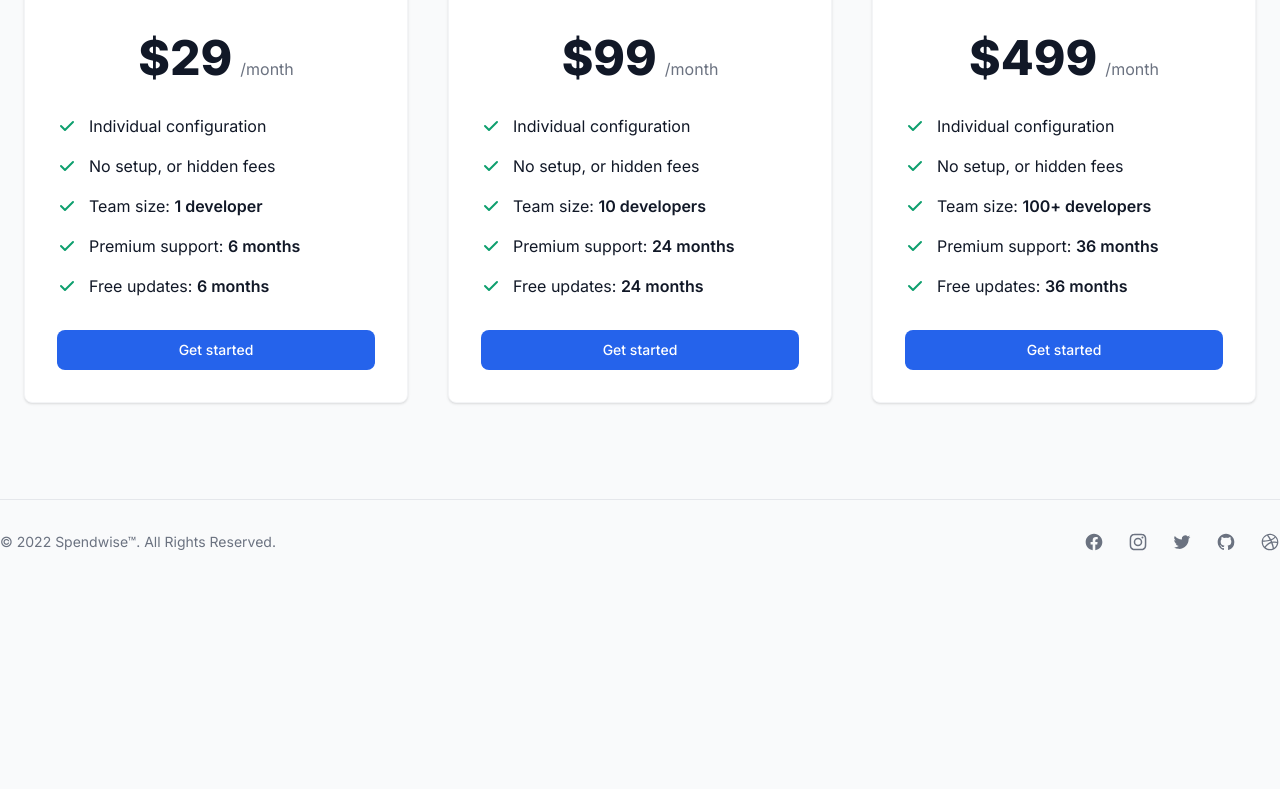
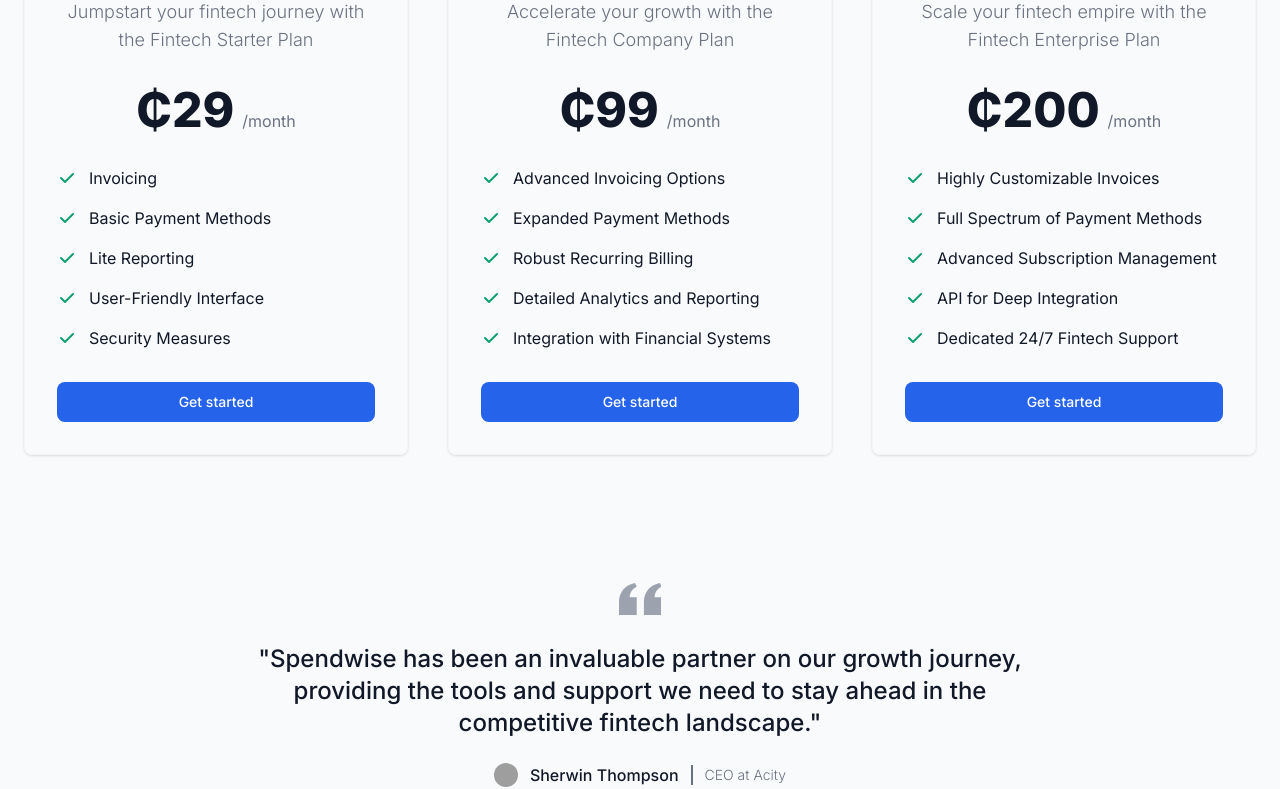
Before and after one commit to spyder1265/Spendwise, a Next.js app: page /pricing in a window 1280 px wide. Shown: the part 399-1188 px from the top of the page. Before the commit the page ends 971 px from the top, so only its background shows below. Built offline with nearby package versions, Linux system fonts and the light colour scheme; grey boxes are pictures that could not be loaded.

Commit message:
both about and price page

```diff
--- a/app/pricing/page.tsx
+++ b/app/pricing/page.tsx
@@ -10,17 +10,17 @@ const Pricing: React.FC = () => {
       </div>
       <section className="pt-10">
   <div className="py-8 px-4 mx-auto max-w-screen-xl lg:py-16 lg:px-6">
-      <div className="mx-auto max-w-screen-md text-center mb-8 lg:mb-12">
-          <h2 className="mb-4 text-4xl tracking-tight font-extrabold text-gray-900 dark:text-white">Designed for business teams like yours</h2>
-          <p className="mb-5 font-light text-gray-500 sm:text-xl dark:text-gray-400">Here at Flowbite we focus on markets where technology, innovation, and capital can unlock long-term value and drive economic growth.</p>
+      <div className="mx-auto max-w-screen-md text-center mb-16 lg:mb-20">
+          <h2 className="mb-4 mt-5 text-4xl tracking-tight font-extrabold text-gray-900 dark:text-white">Spendwise Pricing</h2>
+          <p className="mb-5 font-light text-gray-500 sm:text-xl dark:text-gray-400">Choosing the right plan for your needs is the first step towards unlocking the full potential of Spendwise.</p>
       </div>
       <div className="space-y-8 lg:grid lg:grid-cols-3 sm:gap-6 xl:gap-10 lg:space-y-0">
 
-          <div className="flex flex-col p-6 mx-auto max-w-lg text-center text-gray-900 bg-white rounded-lg border border-gray-100 shadow dark:border-gray-600 xl:p-8 dark:bg-gray-800 dark:text-white">
+          <div className="flex flex-col p-6 mx-auto max-w-lg text-center text-gray-900  rounded-lg border border-gray-100 shadow dark:border-gray-600 xl:p-8 neutral dark:text-white">
               <h3 className="mb-4 text-2xl font-semibold">Starter</h3>
-              <p className="font-light text-gray-500 sm:text-lg dark:text-gray-400">Best option for personal use & for your next project.</p>
+              <p className="font-light text-gray-500 sm:text-lg dark:text-gray-400">Jumpstart your fintech journey with the Fintech Starter Plan</p>
               <div className="flex justify-center items-baseline my-8">
-                  <span className="mr-2 text-5xl font-extrabold">$29</span>
+                  <span className="mr-2 text-5xl font-extrabold">₵29</span>
                   <span className="text-gray-500 dark:text-gray-400">/month</span>
               </div>
 
@@ -28,37 +28,37 @@ const Pricing: React.FC = () => {
                   <li className="flex items-center space-x-3">
 
                       <svg className="flex-shrink-0 w-5 h-5 text-green-500 dark:text-green-400" fill="currentColor" viewBox="0 0 20 20" xmlns="http://www.w3.org/2000/svg"><path fill-rule="evenodd" d="M16.707 5.293a1 1 0 010 1.414l-8 8a1 1 0 01-1.414 0l-4-4a1 1 0 011.414-1.414L8 12.586l7.293-7.293a1 1 0 011.414 0z" clip-rule="evenodd"></path></svg>
-                      <span>Individual configuration</span>
+                      <span>Invoicing</span>
                   </li>
                   <li className="flex items-center space-x-3">
 
                       <svg className="flex-shrink-0 w-5 h-5 text-green-500 dark:text-green-400" fill="currentColor" viewBox="0 0 20 20" xmlns="http://www.w3.org/2000/svg"><path fill-rule="evenodd" d="M16.707 5.293a1 1 0 010 1.414l-8 8a1 1 0 01-1.414 0l-4-4a1 1 0 011.414-1.414L8 12.586l7.293-7.293a1 1 0 011.414 0z" clip-rule="evenodd"></path></svg>
-                      <span>No setup, or hidden fees</span>
+                      <span>Basic Payment Methods</span>
                   </li>
                   <li className="flex items-center space-x-3">
 
                       <svg className="flex-shrink-0 w-5 h-5 text-green-500 dark:text-green-400" fill="currentColor" viewBox="0 0 20 20" xmlns="http://www.w3.org/2000/svg"><path fill-rule="evenodd" d="M16.707 5.293a1 1 0 010 1.414l-8 8a1 1 0 01-1.414 0l-4-4a1 1 0 011.414-1.414L8 12.586l7.293-7.293a1 1 0 011.414 0z" clip-rule="evenodd"></path></svg>
-                      <span>Team size: <span className="font-semibold">1 developer</span></span>
+                      <span>Lite Reporting</span>
                   </li>
                   <li className="flex items-center space-x-3">
 
                       <svg className="flex-shrink-0 w-5 h-5 text-green-500 dark:text-green-400" fill="currentColor" viewBox="0 0 20 20" xmlns="http://www.w3.org/2000/svg"><path fill-rule="evenodd" d="M16.707 5.293a1 1 0 010 1.414l-8 8a1 1 0 01-1.414 0l-4-4a1 1 0 011.414-1.414L8 12.586l7.293-7.293a1 1 0 011.414 0z" clip-rule="evenodd"></path></svg>
-                      <span>Premium support: <span className="font-semibold">6 months</span></span>
+                      <span>User-Friendly Interface</span>
                   </li>
                   <li className="flex items-center space-x-3">
 
                       <svg className="flex-shrink-0 w-5 h-5 text-green-500 dark:text-green-400" fill="currentColor" viewBox="0 0 20 20" xmlns="http://www.w3.org/2000/svg"><path fill-rule="evenodd" d="M16.707 5.293a1 1 0 010 1.414l-8 8a1 1 0 01-1.414 0l-4-4a1 1 0 011.414-1.414L8 12.586l7.293-7.293a1 1 0 011.414 0z" clip-rule="evenodd"></path></svg>
-                      <span>Free updates: <span className="font-semibold">6 months</span></span>
+                      <span>Security Measures</span>
                   </li>
               </ul>
               <a href="#" className="text-white bg-primary-600 hover:bg-primary-700 focus:ring-4 focus:ring-primary-200 font-medium rounded-lg text-sm px-5 py-2.5 text-center dark:text-white  dark:focus:ring-primary-900">Get started</a>
           </div>
 
-          <div className="flex flex-col p-6 mx-auto max-w-lg text-center text-gray-900 bg-white rounded-lg border border-gray-100 shadow dark:border-gray-600 xl:p-8 dark:bg-gray-800 dark:text-white">
+          <div className="flex flex-col p-6 mx-auto max-w-lg text-center text-gray-900 rounded-lg border border-gray-100 shadow dark:border-gray-600 xl:p-8  neutral dark:text-white">
               <h3 className="mb-4 text-2xl font-semibold">Company</h3>
-              <p className="font-light text-gray-500 sm:text-lg dark:text-gray-400">Relevant for multiple users, extended & premium support.</p>
+              <p className="font-light text-gray-500 sm:text-lg dark:text-gray-400">Accelerate your growth with the Fintech Company Plan</p>
               <div className="flex justify-center items-baseline my-8">
-                  <span className="mr-2 text-5xl font-extrabold">$99</span>
+                  <span className="mr-2 text-5xl font-extrabold">₵99</span>
                   <span className="text-gray-500 dark:text-gray-400">/month</span>
               </div>
 
@@ -66,36 +66,36 @@ const Pricing: React.FC = () => {
                   <li className="flex items-center space-x-3">
 
                       <svg className="flex-shrink-0 w-5 h-5 text-green-500 dark:text-green-400" fill="currentColor" viewBox="0 0 20 20" xmlns="http://www.w3.org/2000/svg"><path fill-rule="evenodd" d="M16.707 5.293a1 1 0 010 1.414l-8 8a1 1 0 01-1.414 0l-4-4a1 1 0 011.414-1.414L8 12.586l7.293-7.293a1 1 0 011.414 0z" clip-rule="evenodd"></path></svg>
-                      <span>Individual configuration</span>
+                      <span>Advanced Invoicing Options</span>
                   </li>
                   <li className="flex items-center space-x-3">
 
                       <svg className="flex-shrink-0 w-5 h-5 text-green-500 dark:text-green-400" fill="currentColor" viewBox="0 0 20 20" xmlns="http://www.w3.org/2000/svg"><path fill-rule="evenodd" d="M16.707 5.293a1 1 0 010 1.414l-8 8a1 1 0 01-1.414 0l-4-4a1 1 0 011.414-1.414L8 12.586l7.293-7.293a1 1 0 011.414 0z" clip-rule="evenodd"></path></svg>
-                      <span>No setup, or hidden fees</span>
+                      <span>Expanded Payment Methods</span>
                   </li>
                   <li className="flex items-center space-x-3">
 
                       <svg className="flex-shrink-0 w-5 h-5 text-green-500 dark:text-green-400" fill="currentColor" viewBox="0 0 20 20" xmlns="http://www.w3.org/2000/svg"><path fill-rule="evenodd" d="M16.707 5.293a1 1 0 010 1.414l-8 8a1 1 0 01-1.414 0l-4-4a1 1 0 011.414-1.414L8 12.586l7.293-7.293a1 1 0 011.414 0z" clip-rule="evenodd"></path></svg>
-                      <span>Team size: <span className="font-semibold">10 developers</span></span>
+                      <span>Robust Recurring Billing</span>
                   </li>
                   <li className="flex items-center space-x-3">
                       <svg className="flex-shrink-0 w-5 h-5 text-green-500 dark:text-green-400" fill="currentColor" viewBox="0 0 20 20" xmlns="http://www.w3.org/2000/svg"><path fill-rule="evenodd" d="M16.707 5.293a1 1 0 010 1.414l-8 8a1 1 0 01-1.414 0l-4-4a1 1 0 011.414-1.414L8 12.586l7.293-7.293a1 1 0 011.414 0z" clip-rule="evenodd"></path></svg>
-                      <span>Premium support: <span className="font-semibold">24 months</span></span>
+                      <span>Detailed Analytics and Reporting</span>
                   </li>
                   <li className="flex items-center space-x-3">
 
                       <svg className="flex-shrink-0 w-5 h-5 text-green-500 dark:text-green-400" fill="currentColor" viewBox="0 0 20 20" xmlns="http://www.w3.org/2000/svg"><path fill-rule="evenodd" d="M16.707 5.293a1 1 0 010 1.414l-8 8a1 1 0 01-1.414 0l-4-4a1 1 0 011.414-1.414L8 12.586l7.293-7.293a1 1 0 011.414 0z" clip-rule="evenodd"></path></svg>
-                      <span>Free updates: <span className="font-semibold">24 months</span></span>
+                      <span>Integration with Financial Systems</span>
                   </li>
               </ul>
               <a href="#" className="text-white bg-primary-600 hover:bg-primary-700 focus:ring-4 focus:ring-primary-200 font-medium rounded-lg text-sm px-5 py-2.5 text-center dark:text-white  dark:focus:ring-primary-900">Get started</a>
           </div>
 
-          <div className="flex flex-col p-6 mx-auto max-w-lg text-center text-gray-900 bg-white rounded-lg border border-gray-100 shadow dark:border-gray-600 xl:p-8 dark:bg-gray-800 dark:text-white">
+          <div className="flex flex-col p-6 mx-auto max-w-lg text-center text-gray-900  rounded-lg border border-gray-100 shadow dark:border-gray-600 xl:p-8  neutral dark:text-white">
               <h3 className="mb-4 text-2xl font-semibold">Enterprise</h3>
-              <p className="font-light text-gray-500 sm:text-lg dark:text-gray-400">Best for large scale uses and extended redistribution rights.</p>
+              <p className="font-light text-gray-500 sm:text-lg dark:text-gray-400">Scale your fintech empire with the Fintech Enterprise Plan</p>
               <div className="flex justify-center items-baseline my-8">
-                  <span className="mr-2 text-5xl font-extrabold">$499</span>
+                  <span className="mr-2 text-5xl font-extrabold">₵200</span>
                   <span className="text-gray-500 dark:text-gray-400">/month</span>
               </div>
 
@@ -103,32 +103,52 @@ const Pricing: React.FC = () => {
                   <li className="flex items-center space-x-3">
 
                       <svg className="flex-shrink-0 w-5 h-5 text-green-500 dark:text-green-400" fill="currentColor" viewBox="0 0 20 20" xmlns="http://www.w3.org/2000/svg"><path fill-rule="evenodd" d="M16.707 5.293a1 1 0 010 1.414l-8 8a1 1 0 01-1.414 0l-4-4a1 1 0 011.414-1.414L8 12.586l7.293-7.293a1 1 0 011.414 0z" clip-rule="evenodd"></path></svg>
-                      <span>Individual configuration</span>
+                      <span>Highly Customizable Invoices</span>
                   </li>
                   <li className="flex items-center space-x-3">
 
                       <svg className="flex-shrink-0 w-5 h-5 text-green-500 dark:text-green-400" fill="currentColor" viewBox="0 0 20 20" xmlns="http://www.w3.org/2000/svg"><path fill-rule="evenodd" d="M16.707 5.293a1 1 0 010 1.414l-8 8a1 1 0 01-1.414 0l-4-4a1 1 0 011.414-1.414L8 12.586l7.293-7.293a1 1 0 011.414 0z" clip-rule="evenodd"></path></svg>
-                      <span>No setup, or hidden fees</span>
+                      <span>Full Spectrum of Payment Methods</span>
                   </li>
                   <li className="flex items-center space-x-3">
 
                       <svg className="flex-shrink-0 w-5 h-5 text-green-500 dark:text-green-400" fill="currentColor" viewBox="0 0 20 20" xmlns="http://www.w3.org/2000/svg"><path fill-rule="evenodd" d="M16.707 5.293a1 1 0 010 1.414l-8 8a1 1 0 01-1.414 0l-4-4a1 1 0 011.414-1.414L8 12.586l7.293-7.293a1 1 0 011.414 0z" clip-rule="evenodd"></path></svg>
-                      <span>Team size: <span className="font-semibold">100+ developers</span></span>
+                      <span>Advanced Subscription Management</span>
                   </li>
                   <li className="flex items-center space-x-3">
 
                       <svg className="flex-shrink-0 w-5 h-5 text-green-500 dark:text-green-400" fill="currentColor" viewBox="0 0 20 20" xmlns="http://www.w3.org/2000/svg"><path fill-rule="evenodd" d="M16.707 5.293a1 1 0 010 1.414l-8 8a1 1 0 01-1.414 0l-4-4a1 1 0 011.414-1.414L8 12.586l7.293-7.293a1 1 0 011.414 0z" clip-rule="evenodd"></path></svg>
-                      <span>Premium support: <span className="font-semibold">36 months</span></span>
+                      <span>API for Deep Integration</span>
                   </li>
                   <li className="flex items-center space-x-3">
 
                       <svg className="flex-shrink-0 w-5 h-5 text-green-500 dark:text-green-400" fill="currentColor" viewBox="0 0 20 20" xmlns="http://www.w3.org/2000/svg"><path fill-rule="evenodd" d="M16.707 5.293a1 1 0 010 1.414l-8 8a1 1 0 01-1.414 0l-4-4a1 1 0 011.414-1.414L8 12.586l7.293-7.293a1 1 0 011.414 0z" clip-rule="evenodd"></path></svg>
-                      <span>Free updates: <span className="font-semibold">36 months</span></span>
+                      <span>Dedicated 24/7 Fintech Support</span>
                   </li>
               </ul>
               <a href="#" className="text-white bg-primary-600 hover:bg-primary-700 focus:ring-4 focus:ring-primary-200 font-medium rounded-lg text-sm px-5 py-2.5 text-center dark:text-white  dark:focus:ring-primary-900">Get started</a>
           </div>
       </div>
+  </div>
+</section>
+
+<section className="">
+  <div className="max-w-screen-xl px-4 py-8 mx-auto text-center lg:py-16 lg:px-6">
+      <figure className="max-w-screen-md mx-auto">
+          <svg className="h-12 mx-auto mb-3 text-gray-400 dark:text-gray-600" viewBox="0 0 24 27" fill="none" xmlns="http://www.w3.org/2000/svg">
+              <path d="M14.017 18L14.017 10.609C14.017 4.905 17.748 1.039 23 0L23.995 2.151C21.563 3.068 20 5.789 20 8H24V18H14.017ZM0 18V10.609C0 4.905 3.748 1.038 9 0L9.996 2.151C7.563 3.068 6 5.789 6 8H9.983L9.983 18L0 18Z" fill="currentColor"/>
+          </svg>
+          <blockquote>
+              <p className="text-2xl font-medium text-gray-900 dark:text-white">"Spendwise has been an invaluable partner on our growth journey, providing the tools and support we need to stay ahead in the competitive fintech landscape."</p>
+          </blockquote>
+          <figcaption className="flex items-center justify-center mt-6 space-x-3">
+              <img className="w-6 h-6 rounded-full" src="https://flowbite.s3.amazonaws.com/blocks/marketing-ui/avatars/michael-gouch.png" alt="profile picture"/>
+              <div className="flex items-center divide-x-2 divide-gray-500 dark:divide-gray-700">
+                  <div className="pr-3 font-medium text-gray-900 dark:text-white">Sherwin Thompson</div>
+                  <div className="pl-3 text-sm font-light text-gray-500 dark:text-gray-400">CEO at Acity</div>
+              </div>
+          </figcaption>
+      </figure>
   </div>
 </section>
 <hr className="my-6 border-gray-200 dark:border-gray-700 sm:mx-auto lg:my-8 mx-auto max-w-screen-xl" />
@@ -224,6 +244,7 @@ const Pricing: React.FC = () => {
             </a>
           </div>
         </div>
+
     </>
   );
 };
```
Also changed, not shown: app/about/page.tsx (+0 -116 lines).
